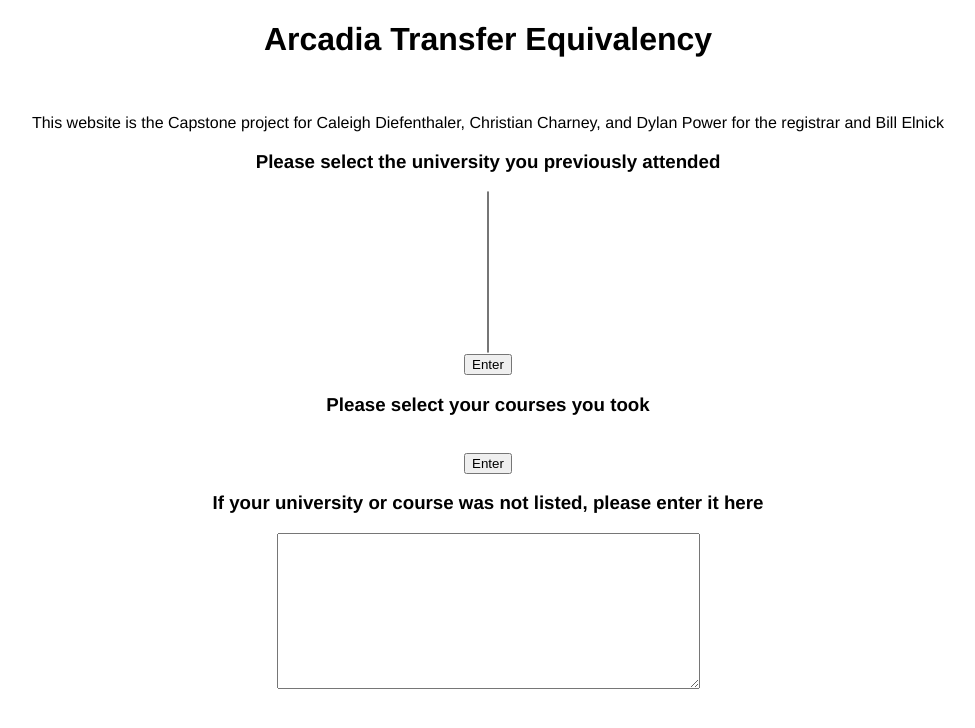
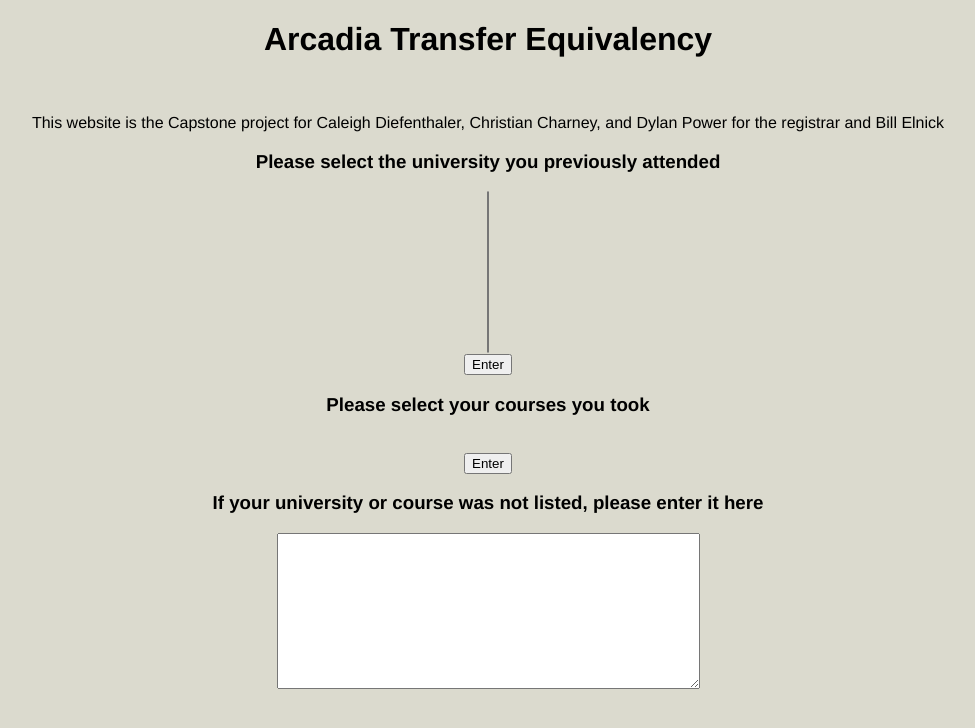
Before and after one commit to caleigh324/Capstone, a PHP site: page /code.php in a window 1280 px wide. Shown: the top 728 px of the page, without its empty margins (152-1127 px from the left). Run offline with PHP 8.4, Linux system fonts and the light colour scheme; data that the repository does not hold is empty.

Commit message:
Add files via upload

```diff
--- a/style.css
+++ b/style.css
@@ -1,4 +1,5 @@
 body{
   font-family: Helvetica;
   text-align: center;
+  background-color: #dbdace;
 }
```
